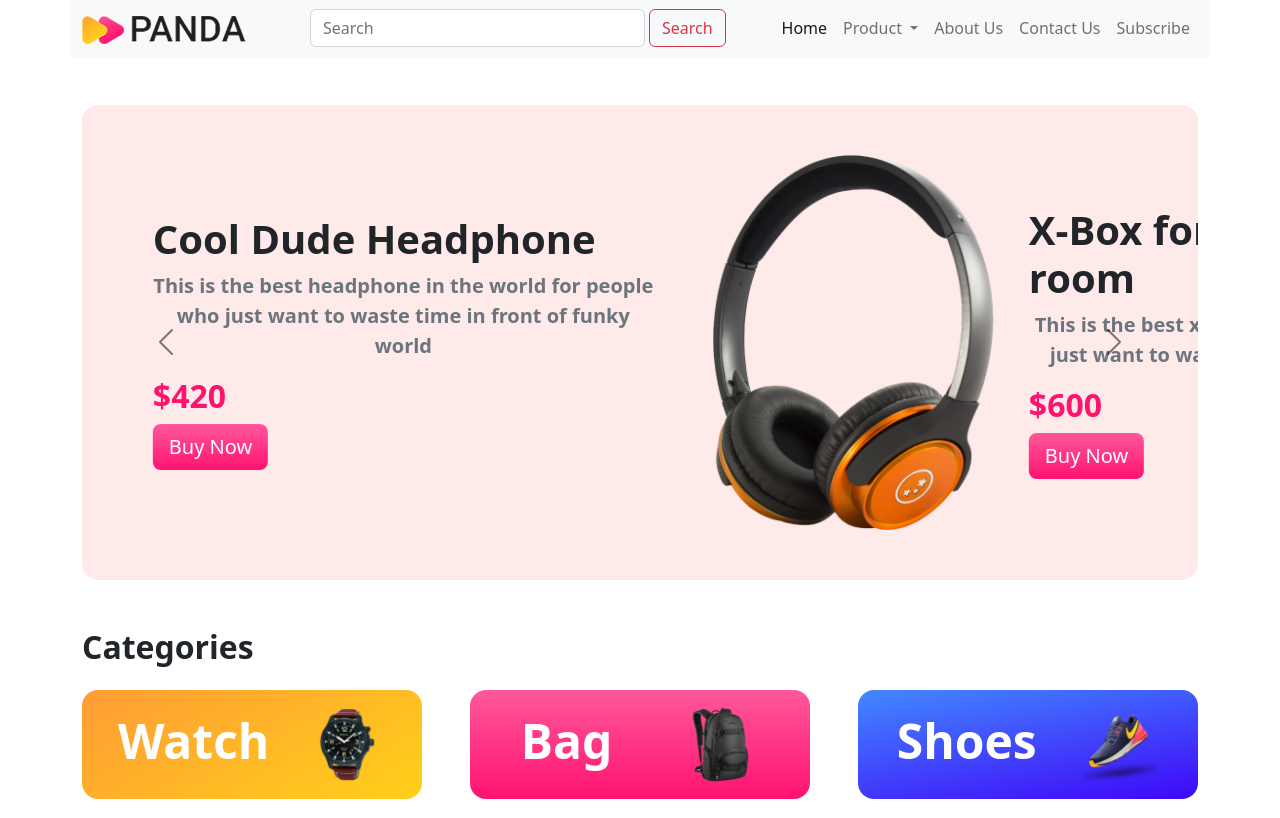
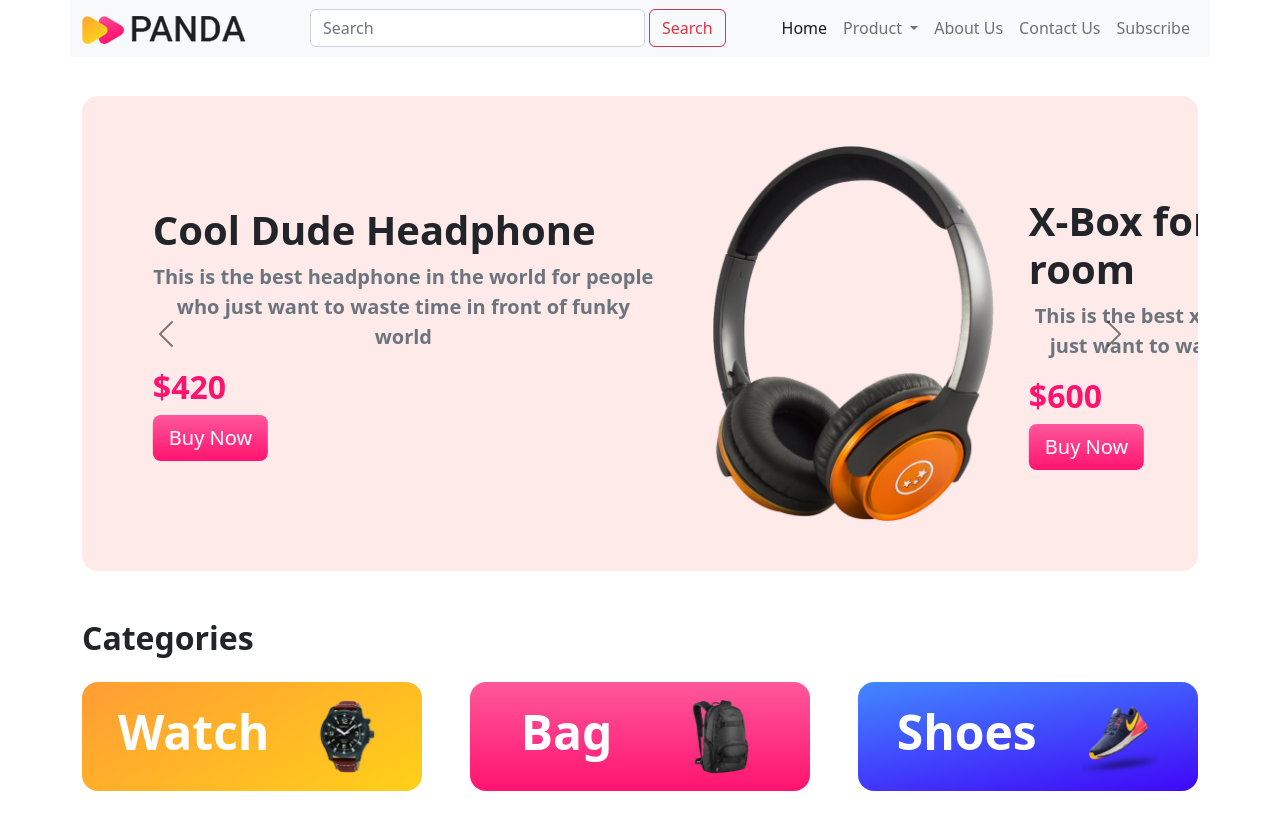
Before and after one commit to raian-shahrear/panda-ecommerce-site, a plain HTML site: page index.html in a window 1280 px wide. Shown: the top 818 px of the page. Drawn offline with nearby package versions, Linux system fonts and the light colour scheme.

Commit message:
Navbar fixed top and mt-6rem

```diff
--- a/index.html
+++ b/index.html
@@ -16,7 +16,7 @@
       <!---------
       Navbar Area
       ---------->
-      <nav class="navbar navbar-expand-lg bg-light container">
+      <nav class="navbar navbar-expand-lg bg-light container fixed-top">
         <div class="container-fluid">
           <a class="navbar-brand" href="#"><img src="./images/logo.png" alt=""></a>
           <button class="navbar-toggler" type="button" data-bs-toggle="collapse" data-bs-target="#navbarSupportedContent" aria-controls="navbarSupportedContent" aria-expanded="false" aria-label="Toggle navigation">
@@ -60,7 +60,7 @@
       <!------------------
       Carousel/Slider Area
       ------------------->
-      <div class="container my-5">
+      <div class="container carousel-m-top">
         <div id="carouselExampleDark" class="carousel carousel-dark slide" data-bs-ride="carousel">
           <div class="carousel-inner carousel-bg-color carousel-padding rounded-4">
             <div class="carousel-item active" data-bs-interval="5000">
--- a/style.css
+++ b/style.css
@@ -2,6 +2,9 @@
   --background-color: #FEEAE9;
   --primary-color: #FF589B;
   --secondary-color: #FF136F;
+}
+.carousel-m-top{
+  margin-top: 6rem;
 }
 .carousel-bg-color{
   background-color: var(--background-color);
```
